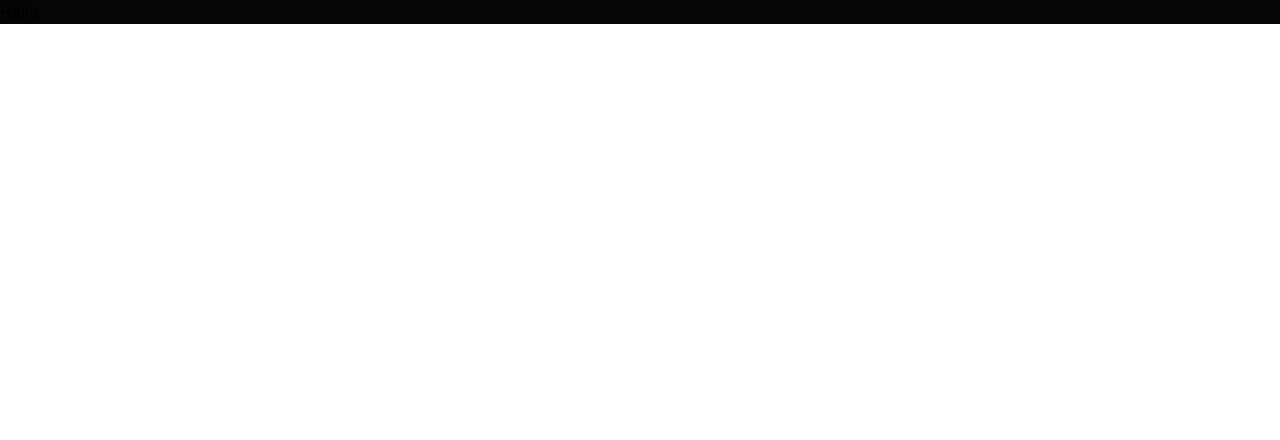
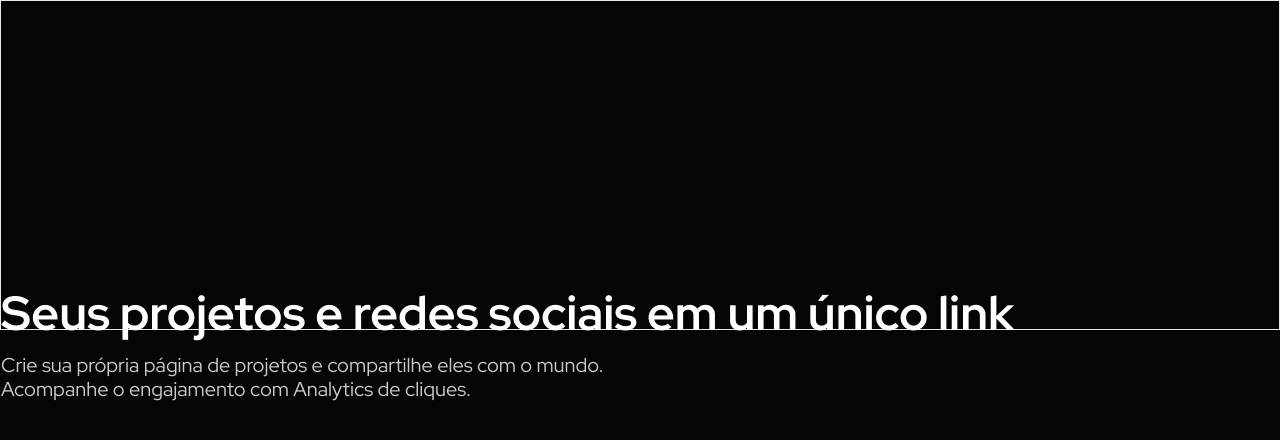
Before and after one commit to Oliveiiraa/project-in-bio, a Next.js app: page / in a window 1280 px wide. Shown: the top 440 px of the page. Built offline with nearby package versions, Linux system fonts and the light colour scheme.

Commit message:
feat: add Hero component and update layout for improved styling

```diff
--- /dev/null
+++ b/app/components/landing-page/hero.tsx
@@ -0,0 +1,17 @@
+export default function Hero() {
+  return (
+    <div className="flex border">
+      <div className="w-full flex flex-col gap-2 mt-[35vh]">
+        <h1 className="text-5xl font-bold text-white leading-[64px]">
+          Seus projetos e redes sociais em um único link
+        </h1>
+        <h2 className="text-xl leading-6 ">
+          Crie sua própria página de projetos e compartilhe eles com o mundo.
+          <br />
+          Acompanhe o engajamento com Analytics de cliques.
+        </h2>
+        <div className="flex items-center gap-2 w-full -mt-[10vh]"></div>
+      </div>
+    </div>
+  );
+}
--- a/app/layout.tsx
+++ b/app/layout.tsx
@@ -1,13 +1,23 @@
 import "./globals.css";
 
+import { Red_Hat_Display } from "next/font/google";
+
+const redHatDisplay = Red_Hat_Display({
+  subsets: ["latin"],
+  weight: ["400", "500", "700"],
+});
 export default function RootLayout({
   children,
 }: Readonly<{
   children: React.ReactNode;
 }>) {
   return (
-    <html lang="en">
-      <body className={`antialiased`}>{children}</body>
+    <html lang="pt-BR">
+      <body
+        className={`${redHatDisplay.className} bg-background-primary text-content-body antialiased`}
+      >
+        {children}
+      </body>
     </html>
   );
 }
--- a/app/page.tsx
+++ b/app/page.tsx
@@ -1,3 +1,13 @@
+import Hero from "./components/landing-page/hero";
+
 export default function Home() {
-  return <div className="bg-background-primary">Hello</div>;
+  return (
+    <div className="max-w-7xl mx-auto">
+      <Hero />
+      {/* <Header />
+    <VideoExplanation />
+    <Pricing />
+    <FAQ /> */}
+    </div>
+  );
 }
```
